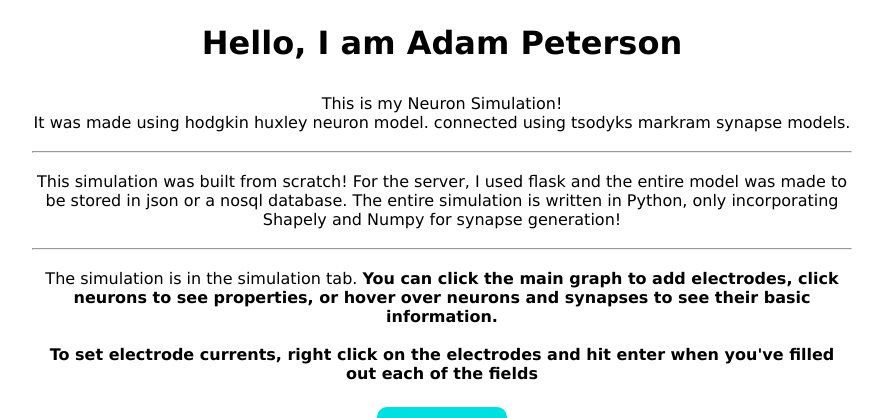
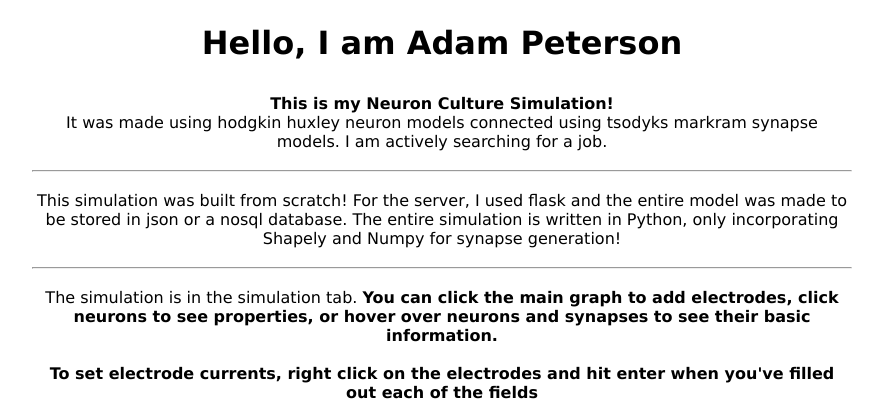
Before and after one commit to AdamP1592/Network-Simulation, a Flask app: page /home in a window 1280 px wide. Shown: the part 40-458 px from the top of the page, without its empty margins (198-1081 px from the left). Run offline with Flask 3, Linux system fonts and the light colour scheme.

Commit message:
Adjusted home page text

```diff
--- a/templates/home.html
+++ b/templates/home.html
@@ -3,9 +3,9 @@
 <h1>Hello, I am Adam Peterson</h1>
 
 <p>
-    This is my Neuron Simulation!<br>
-    It was made using hodgkin huxley neuron model.
-    connected using tsodyks markram synapse models.
+    <strong>This is my Neuron Culture Simulation!</strong><br>
+    It was made using hodgkin huxley neuron models
+    connected using tsodyks markram synapse models. I am actively searching for a job.
 
 
     <br><br><hr><br>
```
